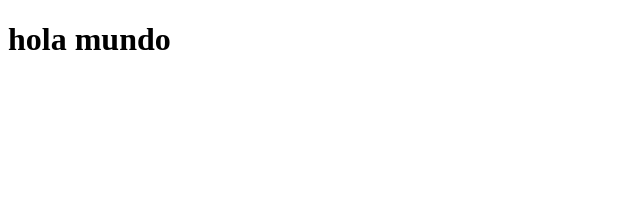
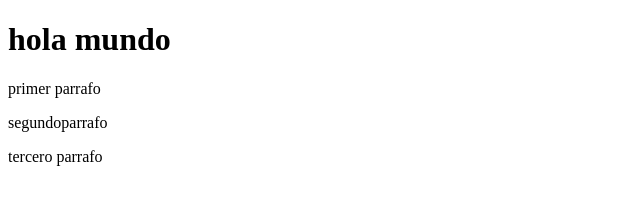
Before and after one commit to juangonzaloserna/Test, a website: page index.html in a window 1280 px wide. Shown: the whole page, without its empty margins (0-640 px from the left). Drawn offline with Linux system fonts and the light colour scheme.

Commit message:
añadi elementos al html

```diff
--- a/index.html
+++ b/index.html
@@ -7,5 +7,10 @@
 </head>
 <body>
     <h1>hola mundo</h1>
+    <p>primer parrafo</p>
+    <p>segundoparrafo</p>
+    <p>tercero parrafo</p>
+
+
 </body>
 </html>
```
